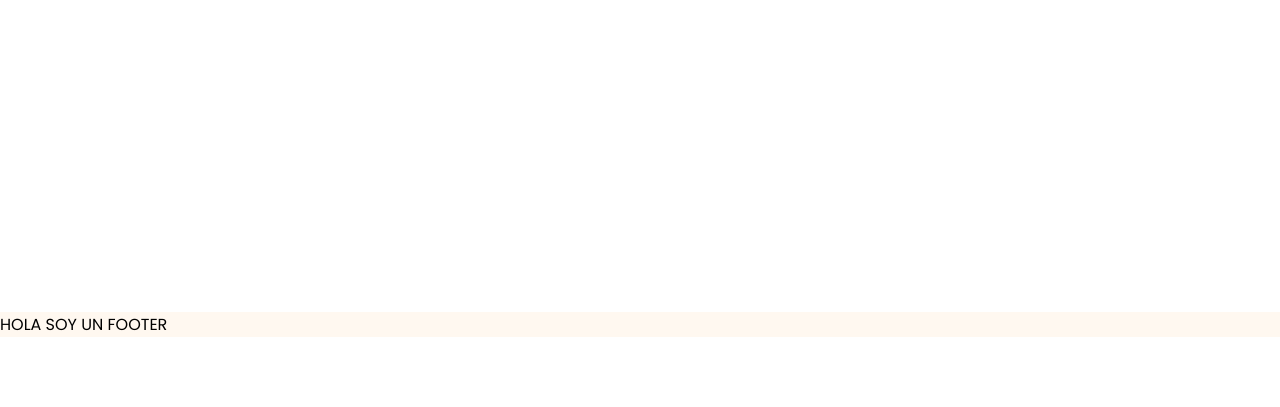
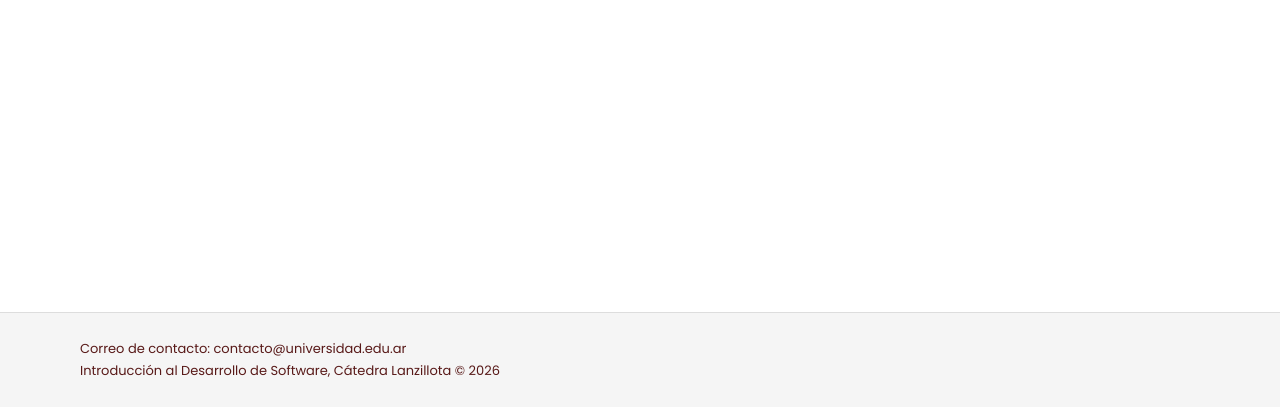
Before and after one commit to sabrisarmiento/Proyecto-Final-IDS-HolaMundo, a Flask app: page /avisos in a window 1280 px wide; the page is wider, and only the part inside the window is pictured. Shown: the part 498-905 px from the top of that part. Before the commit the page ends 835 px from the top of that part, so only its background shows below. Run offline with Flask 3, Linux system fonts and the light colour scheme; data that the repository does not hold is empty.

Commit message:
feat(footer): agrego footer en base y modifico footer privado

```diff
--- a/frontend/templates/base.html
+++ b/frontend/templates/base.html
@@ -30,8 +30,13 @@
     <!-- <a href="#" class="header-private-logout">Iniciar Sesion</a> -->
 	</header>
   {% block content %}{% endblock %}
-  <footer>
-    HOLA SOY UN FOOTER
+  <footer class ="footer-private">
+      <div class="footer-private-container">
+          <div class="footer-private-info">
+              <p>Correo de contacto: contacto@universidad.edu.ar</p>
+              <p>Introducción al Desarrollo de Software, Cátedra Lanzillota © 2026</p>
+          </div>
+      </div>
   </footer>
 </body>
 </html>
--- a/frontend/templates/base_private.html
+++ b/frontend/templates/base_private.html
@@ -23,7 +23,6 @@
     <footer class ="footer-private">
         <div class="footer-private-container">
             <div class="footer-private-info">
-                <p>Correo de contacto: contacto@universidad.edu.ar</p>
                 <p>Introducción al Desarrollo de Software, Cátedra Lanzillota © 2026</p>
             </div>
         </div>
```
